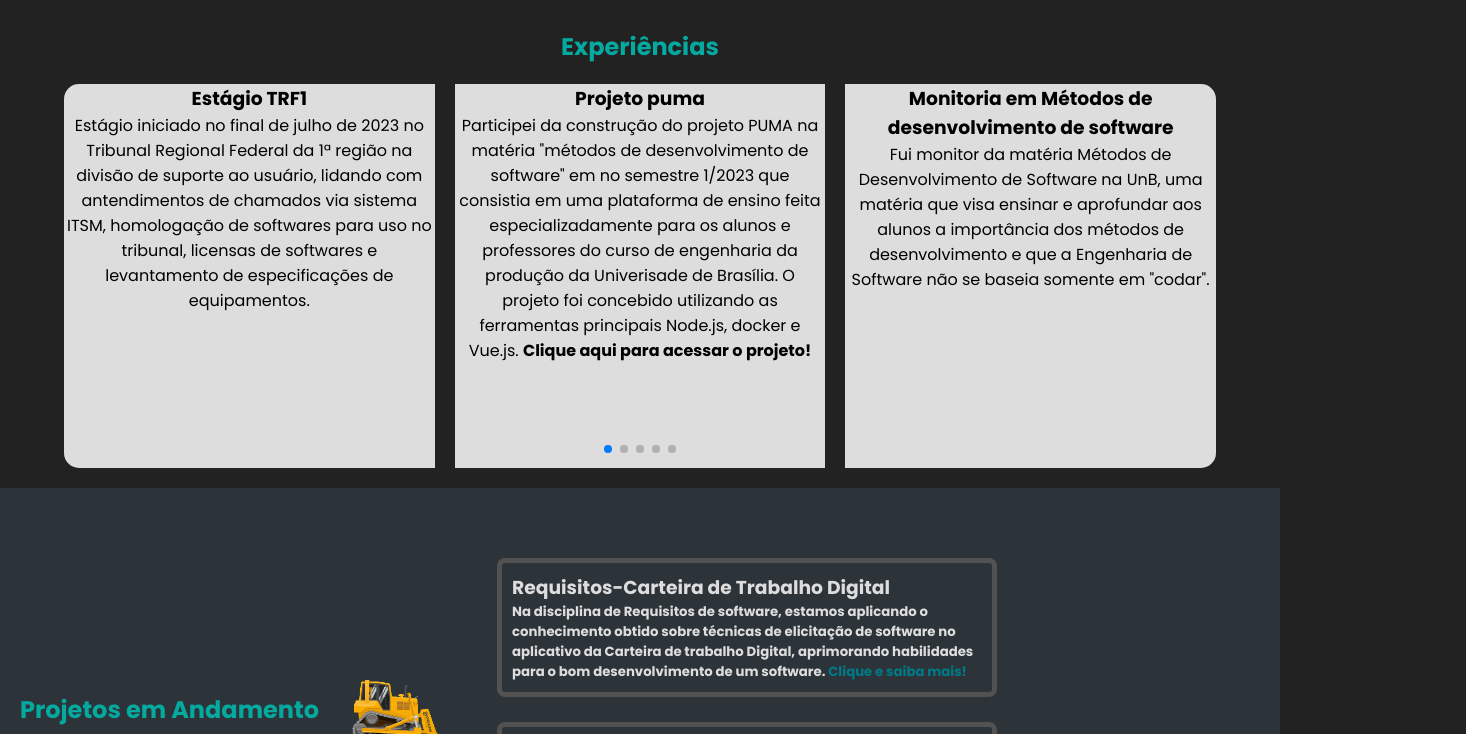
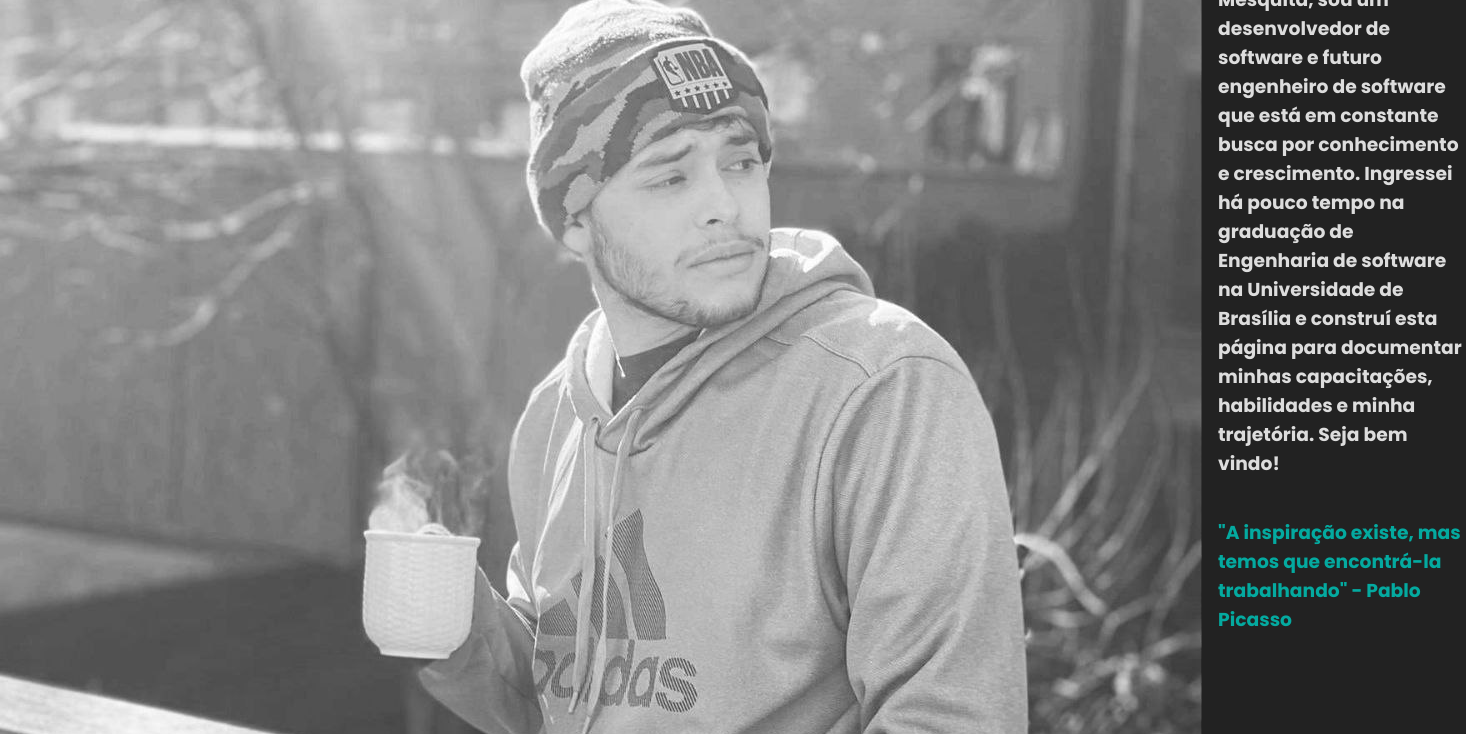
Before and after one commit to Caiomesvie/portfolio, a plain HTML site: page index.html in a window 1280 px wide. Shown: the part 396-1130 px from the top of the page, 1466 px wide, since content can reach past the window. Drawn offline with nearby package versions, Linux system fonts and the light colour scheme; files whose address does not match are found by name.

Commit message:
teste img

```diff
--- a/index.html
+++ b/index.html
@@ -23,7 +23,7 @@
   </nav>
 
   <header class="header" id="header">
-    <img src="/portifolio/assets/fotoPrincipal.jpg" alt="imagem principal" class="imagem Caio Mesquita">
+    <img src="/assets/fotoPrincipal.jpg" alt="imagem principal" class="imagem Caio Mesquita">
     <div class="textHeader">
       <h1>Caio M. Vieira - Desenvolvedor de software</h1>
       <hr>
```
